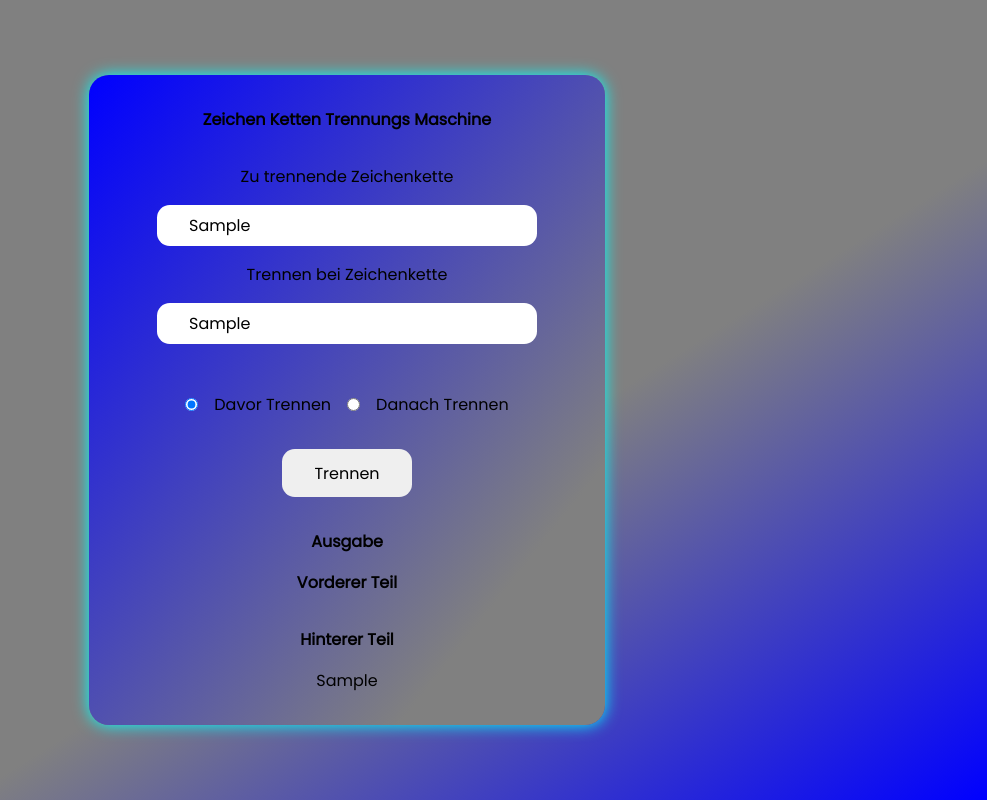
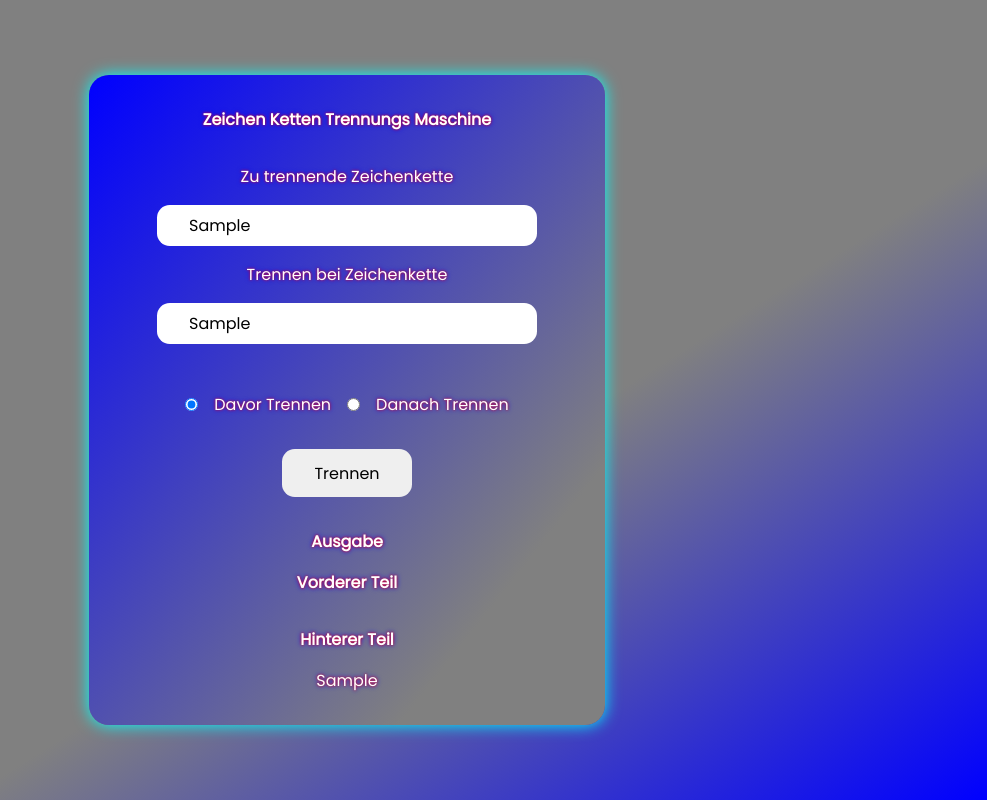
Before and after one commit to maylique/Zeichenketten, a plain HTML site: page index.html in a window 1280 px wide. Both pictures are taken after typing "Sample", "Sample" into the empty fields and a click on the input "Trennen". Shown: the whole page, without its empty margins (293-1280 px from the left). Drawn offline with Linux system fonts and the light colour scheme.

Commit message:
added length

```diff
--- a/assets/css/style.css
+++ b/assets/css/style.css
@@ -17,6 +17,9 @@ sect {
     align-items: center;
     height: 100dvh;
     background: linear-gradient(to right bottom, grey 60%, blue);
+    color: white;
+    text-shadow: 0 0 3px #FF0000, 0 0 5px #0000FF;
+
 }
 
 form {
--- a/assets/javascript/main.js
+++ b/assets/javascript/main.js
@@ -10,8 +10,8 @@ const Trim = () => {
     let getIndex = input.indexOf(sollWeg)
     let ergebnisDavor1 = input.slice(0, getIndex)
     let ergebnisDavor2 = input.slice(getIndex)
-    let ergebnisDanach1 = input.slice(0, getIndex + 1)
-    let ergebnisDanach2 = input.slice(getIndex + 1)
+    let ergebnisDanach1 = input.slice(0, getIndex + sollWeg.length)
+    let ergebnisDanach2 = input.slice(getIndex + sollWeg.length)
 
 
         if (davorWeg){
@@ -25,5 +25,6 @@ const Trim = () => {
         }
         else {
             outputDavor.innerHTML = 'ERROR'
+            outputDanach.innerHTML = 'ERROR'
         }
 }
```
